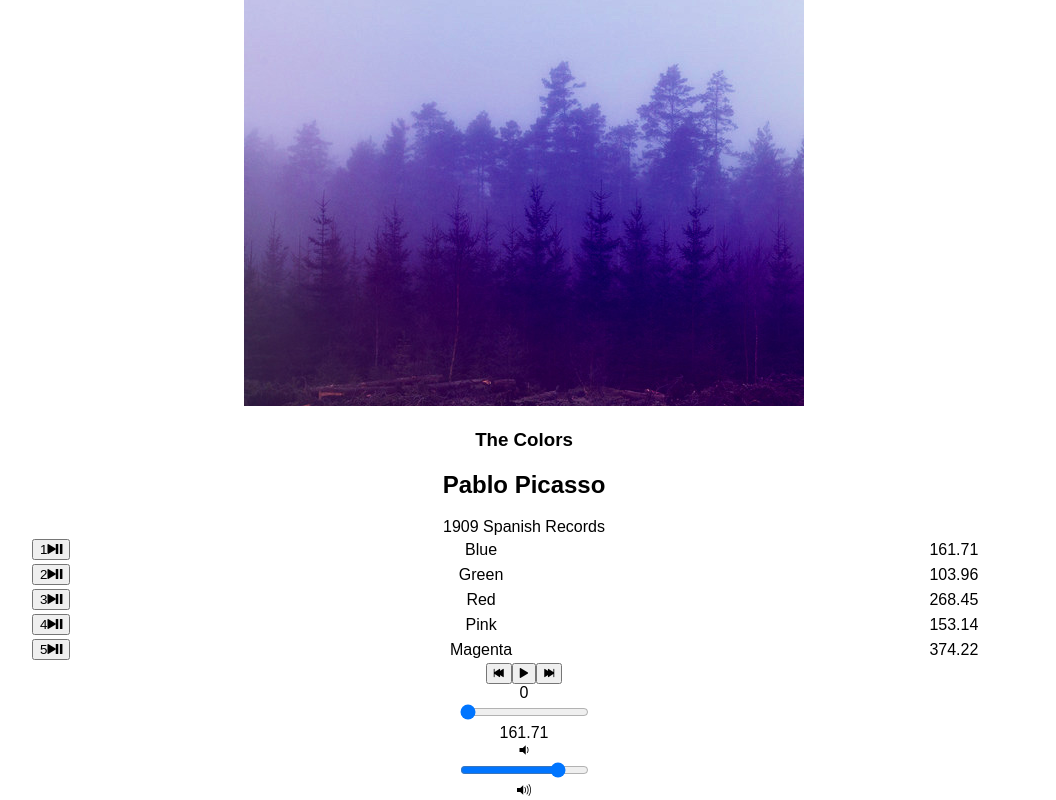
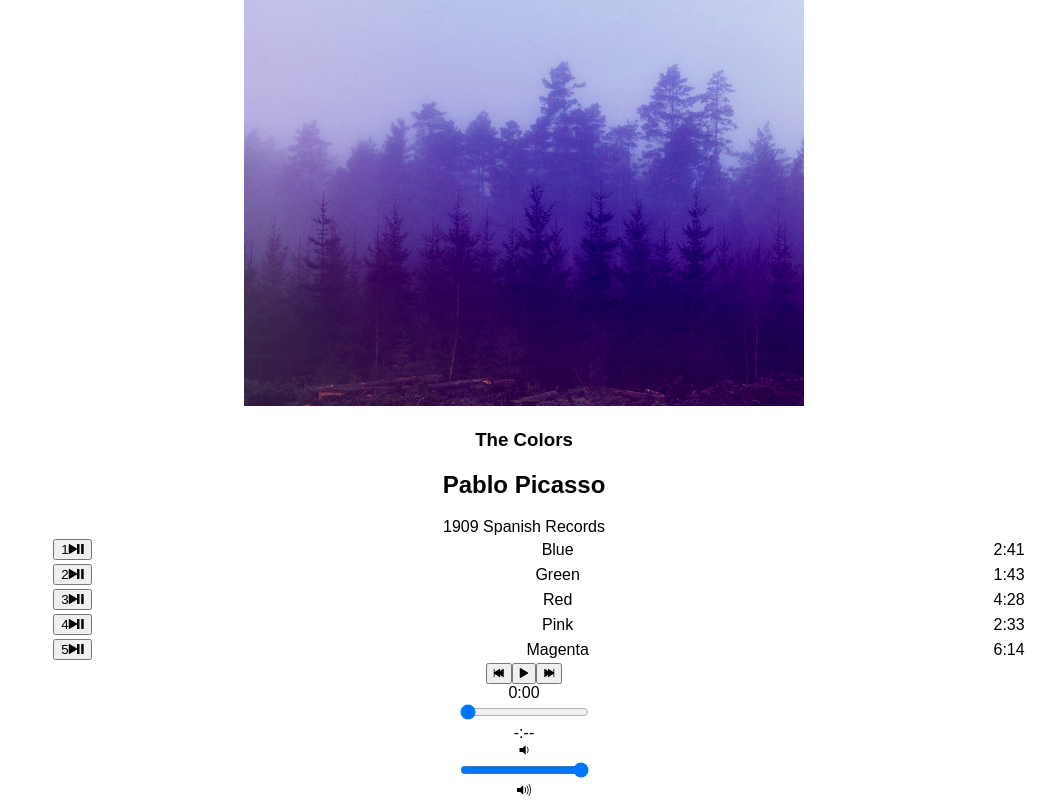
Before and after one commit to antblessing/react-jams, a React (Create React App) app: page /album/the-colors in a window 1280 px wide. Shown: the part 252-1052 px from the top of the page, without its empty margins (116-1172 px from the left). Built offline with nearby package versions, Linux system fonts and the light colour scheme.

Commit message:
Added volume control

```diff
--- a/src/components/Album.js
+++ b/src/components/Album.js
@@ -15,7 +15,8 @@ class Album extends Component {
       currentSong: album.songs[0],
       currentTime: 0,
       duration: album.songs[0].duration,
-      isPlaying: false
+      isPlaying: false,
+      volume: 30
     };
 
     this.audioElement = document.createElement('audio');
@@ -29,16 +30,21 @@ class Album extends Component {
       },
       durationchange: e => {
         this.setState({ duration: this.audioElement.duration});
+      },
+      volumechange: e => {
+        this.setState({ volumechange: this.audioElement.volume});
       }
     };
     this.audioElement.addEventListener('timeupdate', this.eventListeners.timeupdate);
     this.audioElement.addEventListener('durationchange', this.eventListeners.durationchange);
+    this.audioElement.addEventListener('volumechange', this.eventListeners.volumechange);
   }
 
   componentWillUnmount() {
     this.audioElement.src = null;
     this.audioElement.removeEventListener('timeupdate', this.eventListeners.timeupdate);
     this.audioElement.removeEventListener('durationchange', this.eventListeners.durationchange);
+    this.audioElement.removeEventListener('volumechange', this.eventListeners.volumechange);
   }
 
   play() {
@@ -91,6 +97,24 @@ class Album extends Component {
     this.setState({currentTime: newTime});
   }
 
+  handleVolumeChange(e) {
+    const newVolume =  e.target.value;
+    this.audioElement.volume = newVolume;
+    this.setState({volume: newVolume});
+  }
+
+  formatTime(time) {
+    if (typeof time === 'number') {
+      let minutes = Math.floor(time % 3600 / 60);
+      let seconds = Math.floor(time % 3600 % 60);
+
+      let secondsDisplay = seconds < 10 ? "0" + seconds : seconds;
+      return `${minutes}:${secondsDisplay}`;
+    } else {
+      return "-:--";
+    }
+  }
+
   render() {
     return(
       <section className="album">
@@ -120,7 +144,7 @@ class Album extends Component {
                   </button>
                 </td>
                 <td className="song-title">{song.title}</td>
-                <td className="song-duration">{song.duration}</td>
+                <td className="song-duration">{this.formatTime(parseInt(song.duration))}</td>
               </tr>
             )
           }
@@ -131,10 +155,13 @@ class Album extends Component {
         currentSong={this.state.currentSong}
         currentTime={this.state.currentTime}
         duration={this.state.duration}
+        volume={this.state.volume}
         handleSongClick={() => this.handleSongClick(this.state.currentSong)}
         handlePrevClick={() => this.handlePrevClick()}
         handleNextClick={() => this.handleNextClick()}
         handleTimeChange={(e) => this.handleTimeChange(e)}
+        handleVolumeChange={(e) => this.handleVolumeChange(e)}
+        formatTime={(time) => this.formatTime(time)}
         />
       </section>
     );
--- a/src/components/PlayerBar.js
+++ b/src/components/PlayerBar.js
@@ -16,7 +16,7 @@ class PlayerBar extends Component {
           </button>
         </section>
         <section id="time-control">
-          <div className="current-time">{this.props.currentTime}</div>
+          <div className="current-time">{this.props.formatTime(this.props.currentTime)}</div>
           <input
             type="range"
             className="seek-bar"
@@ -26,11 +26,19 @@ class PlayerBar extends Component {
             step="0.01"
             onChange={this.props.handleTimeChange}
           />
-          <div className="total-time">{this.props.duration}</div>
+          <div className="total-time">{this.props.formatTime(this.props.duration)}</div>
         </section>
         <section id="volume-control">
           <div className="icon ion-volume-low"></div>
-          <input type="range" className="seek-bar" value="80" />
+          <input
+            type="range"
+            className="seek-bar"
+            value={this.props.volume}
+            max="1"
+            min="0"
+            step="0.01"
+            onChange={this.props.handleVolumeChange}
+           />
           <div className="icon ion-volume-high"></div>
         </section>
       </section>
```
